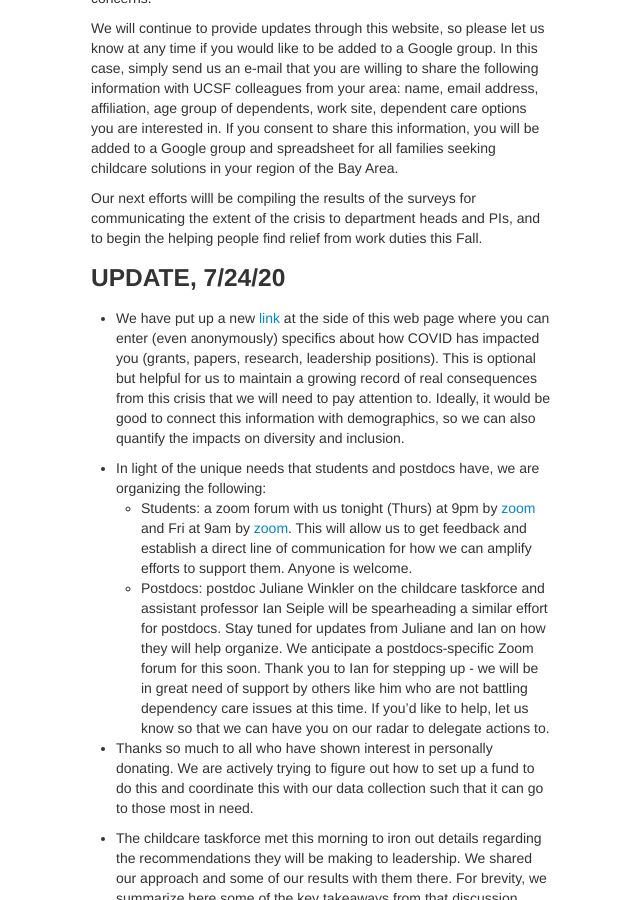
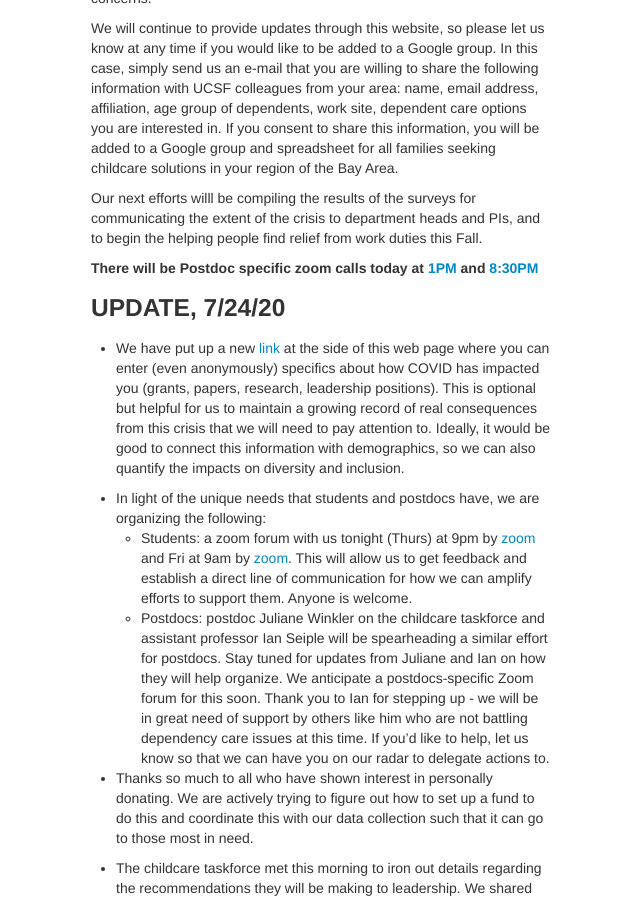
Before and after one commit to fraserlab/sci-dependentcare, a Jekyll site: the page built from index.md, in a window 1280 px wide and 900 px high, scrolled down 624 px. Shown: the whole window, without its empty margins (199-839 px from the left). Built offline with Jekyll 4.4.1, drawn with Linux system fonts in a browser that asks for light colours.

Commit message:
updated postdoc zooms

```diff
--- a/index.md
+++ b/index.md
@@ -13,6 +13,8 @@ In response to the second survey, now closed, our next step is to provide connec
 We will continue to provide updates through this website, so please let us know at any time if you would like to be added to a Google group. In this case, simply send us an e-mail that you are willing to share the following information with UCSF colleagues from your area:  name, email address, affiliation, age group of dependents, work site, dependent care options you are interested in.  If you consent to share this information, you will be added to a Google group and spreadsheet for all families seeking childcare solutions in your region of the Bay Area.
 
 Our next efforts willl be compiling the results of the surveys for communicating the extent of the crisis to department heads and PIs, and to begin the helping people find relief from work duties this Fall.
+
+**There will be Postdoc specific zoom calls today at [1PM](https://ucsf.zoom.us/j/94387254593?pwd=Yk1sOUdiTTlTU2RTR0hvRUEybU1pZz09) and [8:30PM](https://ucsf.zoom.us/j/91098023510?pwd=RUR1MWVqQW5TL0V2Z1lhRkhTWFdPdz09)**
 
 ### UPDATE, 7/24/20
 
```
